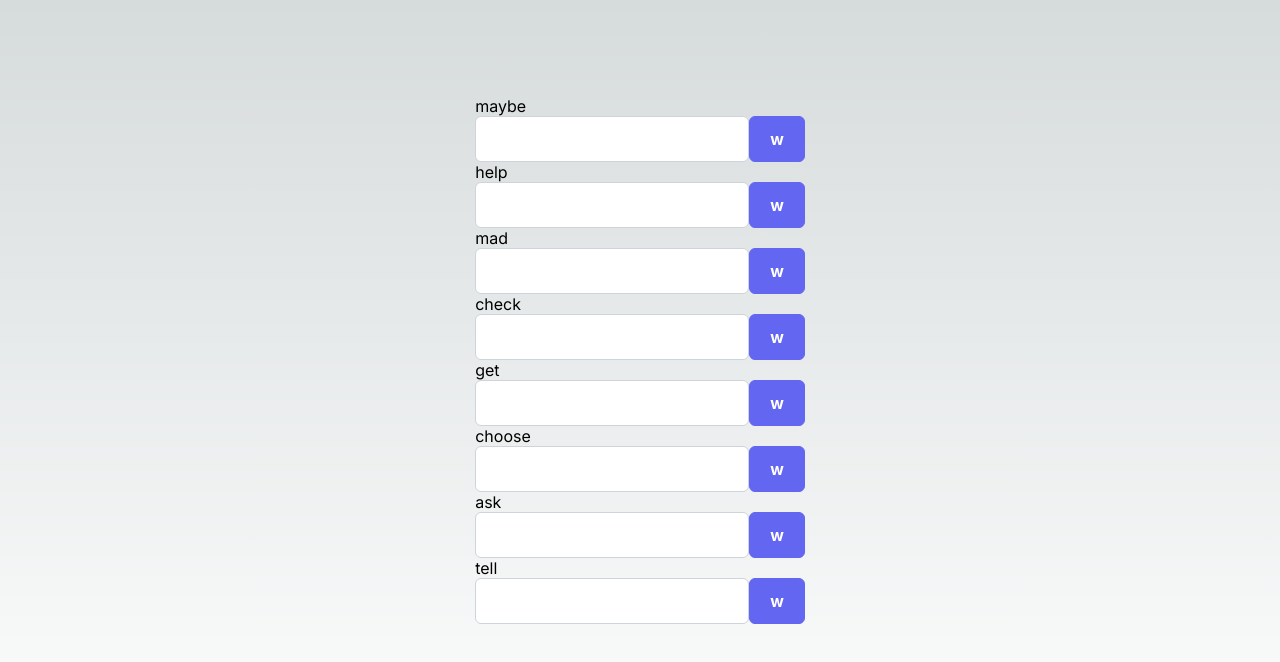
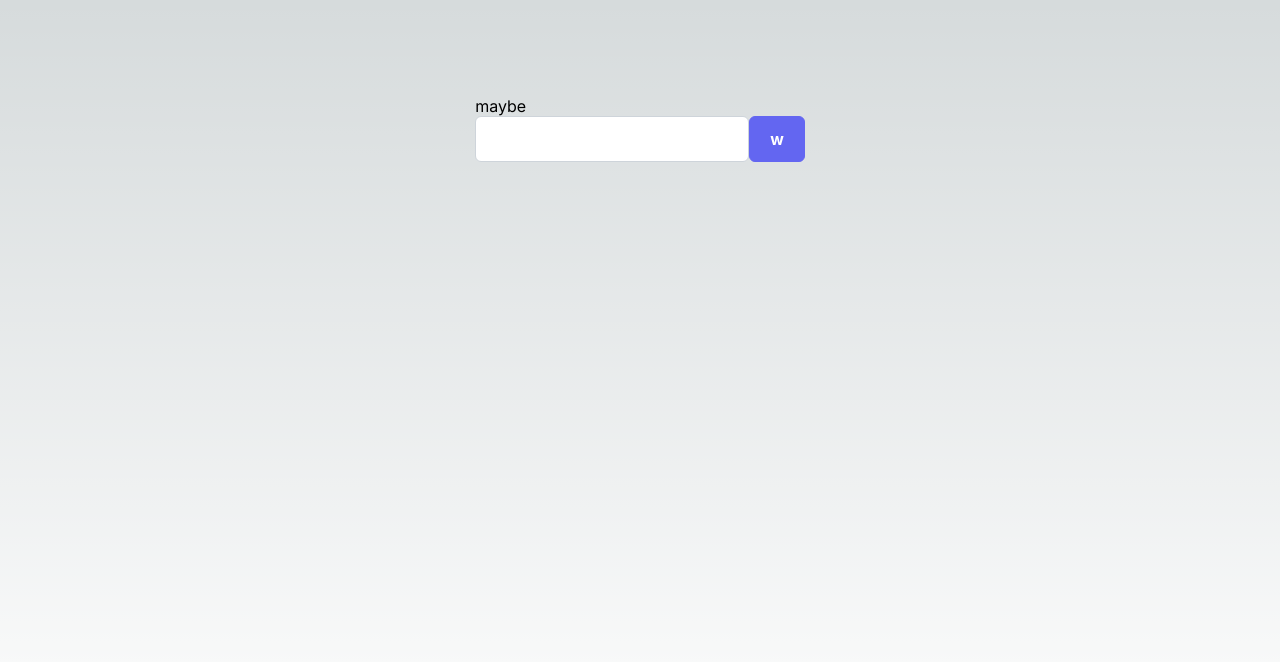
Before and after one commit to ryansnorek/rexy-v2, a Next.js app in the folder main/: page / in a window 1280 px wide. Shown: the top 662 px of the page. Built offline with nearby package versions, Linux system fonts and the light colour scheme.

Commit message:
refactor architecture

```diff
--- a/main/src/app/components/Word/index.tsx
+++ b/main/src/app/components/Word/index.tsx
@@ -1,20 +1,21 @@
 import { Button } from 'primereact/button';
 import { InputText } from 'primereact/inputtext';
+import { ChangeEvent } from "react";
 
 interface WordProps {
   id: string;
   word: string;
-  onChange: ({ target }: any) => void;
-  onClick: (id: string, word: string) => void;
+  onChange: (e: ChangeEvent<HTMLInputElement>) => void;
+  onClick: (id: string) => void;
 }
 
 export default function Word(props: WordProps) {
   const { id, word } = props;
   return (
-    <div className='container'>
+    <div className="container">
       <div>{word}</div>
       <InputText id={id} name={word} onChange={props.onChange} />
-      <Button label="w" onClick={() => props.onClick(id, word)} />
+      <Button label="w" onClick={() => props.onClick(id)} />
     </div>
   );
 }
--- a/main/src/app/components/WordList/index.tsx
+++ /dev/null
@@ -1,26 +0,0 @@
-import Word from "../Word";
-
-interface WordListProps {
-  words: any;
-  onChange: ({ target }: any) => void;
-  onClick: (id: string, word: string) => void;
-}
-
-export default function WordList(props: WordListProps) {
-  const { words, onChange, onClick } = props;
-  return (
-   <div className="container">
-     {Object.entries(words).map(([id, { word }]: any) => {
-      return (
-        <Word
-          key={id}
-          id={id}
-          word={word}
-          onChange={onChange}
-          onClick={onClick}
-        />
-      );
-    })}
-   </div>
-  )
-}
--- a/main/src/app/context/toastNotifications.tsx
+++ b/main/src/app/context/toastContext.tsx
@@ -1,4 +1,4 @@
-import { Toast, ToastMessage } from 'primereact/toast';
+import { Toast } from 'primereact/toast';
 import React, {
   PropsWithChildren,
   createContext,
@@ -8,26 +8,18 @@ import React, {
 
 interface ToastContextProps {
   toast: React.RefObject<Toast>;
-  showToast: (message: ToastMessage) => void;
 }
 
 const ToastContext = createContext<ToastContextProps>({
   toast: { current: null },
-  showToast: () => {},
 });
 
-const useToastContext = () => useContext(ToastContext);
-
-export const useToast = () => useToastContext();
+export const useToastContext = () => useContext(ToastContext);
 
 export function ToastProvider({ children }: PropsWithChildren) {
   const toast = useRef<Toast | null>(null);
-
-  const showToast = (message: ToastMessage) => {
-    toast?.current?.show(message);
-  };
   return (
-    <ToastContext.Provider value={{ toast, showToast }}>
+    <ToastContext.Provider value={{ toast }}>
       <Toast ref={toast} />
       {children}
     </ToastContext.Provider>
--- /dev/null
+++ b/main/src/app/context/userContext.tsx
@@ -0,0 +1,37 @@
+import React, {
+  Dispatch,
+  PropsWithChildren,
+  createContext,
+  useContext,
+  useReducer,
+} from 'react';
+import { userReducer } from '../state/reducers';
+import { UserDispatch, UserState } from '../types/user.type';
+
+interface UserContextProps {
+  state: UserState;
+  dispatch: UserDispatch;
+}
+
+const initialState: UserState = {
+  name: '',
+  currentInputValue: '',
+  points: 0,
+};
+
+const UserContext = createContext<UserContextProps>({
+  state: initialState,
+  dispatch: () => {},
+});
+
+export const useUserContext = () => useContext(UserContext);
+
+export function UserProvider({ children }: PropsWithChildren) {
+  const [state, dispatch] = useReducer(userReducer, initialState);
+
+  return (
+    <UserContext.Provider value={{ state, dispatch }}>
+      {children}
+    </UserContext.Provider>
+  );
+}
--- /dev/null
+++ b/main/src/app/context/wordsContext.tsx
@@ -0,0 +1,35 @@
+import React, {
+  PropsWithChildren,
+  createContext,
+  useContext,
+  useReducer,
+} from 'react';
+import { wordsReducer } from '../state/reducers';
+import { WordData, WordsDispatch, WordsState } from '../types/words.type';
+
+interface WordsContextProps {
+  state: WordsState;
+  dispatch: WordsDispatch;
+}
+
+const initialState: WordsState = {
+  currentWord: {} as WordData,
+  data: {},
+};
+
+const WordsContext = createContext<WordsContextProps>({
+  state: initialState,
+  dispatch: () => {},
+});
+
+export const useWordsContext = () => useContext(WordsContext);
+
+export function WordsProvider({ children }: PropsWithChildren) {
+  const [state, dispatch] = useReducer(wordsReducer, initialState);
+
+  return (
+    <WordsContext.Provider value={{ state, dispatch }}>
+      {children}
+    </WordsContext.Provider>
+  );
+}
--- a/main/src/app/hooks/useToast.ts
+++ b/main/src/app/hooks/useToast.ts
@@ -0,0 +1,11 @@
+import { ToastMessage } from "primereact/toast";
+import { useToastContext } from "../context/toastContext";
+
+export function useToast() {
+  const { toast } = useToastContext();
+
+  const showToast = (message: ToastMessage) => {
+    toast?.current?.show(message);
+  };
+  return { showToast };
+};
--- a/main/src/app/hooks/useWords.ts
+++ b/main/src/app/hooks/useWords.ts
@@ -1,79 +1,11 @@
-import { useReducer } from "react";
-import { wordsReducer } from "../state/reducers";
-import { isWordMatch } from "../utils";
-import { useUser } from "./useUser";
-const words: any = {
-  1: {
-    id: 1,
-    word: 'maybe',
-    synonyms: ['perhaps', 'possibility', 'conceivably', 'happen'],
-    points: 1,
-  },
-  2: {
-    id: 2,
-    word: 'help',
-    synonyms: ['assist', 'aid', 'help out', 'succor'],
-    points: 3,
-  },
-  3: {
-    id: 3,
-    word: 'mad',
-    synonyms: ['perhaps', 'possibility', 'conceivably', 'happen'],
-    points: 1,
-  },
-  4: {
-    id: 4,
-    word: 'check',
-    synonyms: ['perhaps', 'possibility', 'conceivably', 'happen'],
-    points: 1,
-  },
-  5: {
-    id: 5,
-    word: 'get',
-    synonyms: ['perhaps', 'possibility', 'conceivably', 'happen'],
-    points: 1,
-  },
-  6: {
-    id: 6,
-    word: 'choose',
-    synonyms: ['perhaps', 'possibility', 'conceivably', 'happen'],
-    points: 1,
-  },
-  7: {
-    id: 7,
-    word: 'ask',
-    synonyms: ['perhaps', 'possibility', 'conceivably', 'happen'],
-    points: 1,
-  },
-  8: {
-    id: 8,
-    word: 'tell',
-    synonyms: ['perhaps', 'possibility', 'conceivably', 'happen'],
-    points: 1,
-  },
-};
+import { useWordsContext } from '../context/wordsContext';
 
 export function useWords() {
-  const [inputWords, dispatch] = useReducer(wordsReducer, {});
-  const { addPoints } = useUser();
-
-  const changeWordInput = (payload: any) => {
-    dispatch({ type: 'onChangeInput', payload });
-  };
-
-  const checkWordMatch = (id: string, input: string) => {
-    if (!id || !inputWords[id]) return;
-    const inputValue = inputWords[id][input];
-    if (isWordMatch(words[id], inputValue)) {
-      const { points } = words[id];
-      addPoints(points);
-    }
-  }
+  const { state, dispatch } = useWordsContext();
+  console.log('words: ', state);
 
   return {
-    words,
-    inputWords,
-    changeWordInput,
-    checkWordMatch,
+    wordsState: state,
+    wordsDispatch: dispatch,
   };
 }
--- a/main/src/app/page.tsx
+++ b/main/src/app/page.tsx
@@ -3,13 +3,19 @@ import styles from './page.module.css';
 import 'primereact/resources/themes/lara-light-indigo/theme.css';
 import 'primereact/resources/primereact.min.css';
 import Landing from './pages/Landing';
-import { ToastProvider } from './context/toastNotifications';
+import { ToastProvider } from './context/toastContext';
+import { UserProvider } from './context/userContext';
+import { WordsProvider } from './context/wordsContext';
 
 export default function Home() {
   return (
     <main className={styles.main}>
       <ToastProvider>
-        <Landing />
+        <UserProvider>
+          <WordsProvider>
+            <Landing />
+          </WordsProvider>
+        </UserProvider>
       </ToastProvider>
     </main>
   );
--- a/main/src/app/pages/Landing/index.tsx
+++ b/main/src/app/pages/Landing/index.tsx
@@ -1,19 +1,89 @@
-import WordList from '@/app/components/WordList';
+import Word from '@/app/components/Word';
+import { useUser } from '@/app/hooks/useUser';
 import { useWords } from '@/app/hooks/useWords';
+import { wordsActions } from '@/app/state/words/actions';
+import { isEmpty, validateWordMatch } from '@/app/utils';
+import { useEffect, ChangeEvent } from 'react';
+const initialWords: any = {
+  1: {
+    id: 1,
+    word: 'maybe',
+    synonyms: ['perhaps', 'possibility', 'conceivably', 'happen'],
+    points: 1,
+  },
+  2: {
+    id: 2,
+    word: 'help',
+    synonyms: ['assist', 'aid', 'help out', 'succor'],
+    points: 3,
+  },
+  3: {
+    id: 3,
+    word: 'mad',
+    synonyms: ['perhaps', 'possibility', 'conceivably', 'happen'],
+    points: 1,
+  },
+  4: {
+    id: 4,
+    word: 'check',
+    synonyms: ['perhaps', 'possibility', 'conceivably', 'happen'],
+    points: 1,
+  },
+  5: {
+    id: 5,
+    word: 'get',
+    synonyms: ['perhaps', 'possibility', 'conceivably', 'happen'],
+    points: 1,
+  },
+  6: {
+    id: 6,
+    word: 'choose',
+    synonyms: ['perhaps', 'possibility', 'conceivably', 'happen'],
+    points: 1,
+  },
+  7: {
+    id: 7,
+    word: 'ask',
+    synonyms: ['perhaps', 'possibility', 'conceivably', 'happen'],
+    points: 1,
+  },
+  8: {
+    id: 8,
+    word: 'tell',
+    synonyms: ['perhaps', 'possibility', 'conceivably', 'happen'],
+    points: 1,
+  },
+};
+export default function Landing() {
+  const { userState, changeInputValue, addPoints } = useUser();
+  const { wordsState, wordsDispatch } = useWords();
 
-export default function Landing() {
-  const { words, changeWordInput, checkWordMatch } = useWords();
-
-  const onChangeInput = ({ target: payload }: any) => {
-    changeWordInput(payload);
+  const onChange = function changeInputWord(e: ChangeEvent<HTMLInputElement>) {
+    changeInputValue(e.target.value);
   };
 
-  const handleClick = (id: string, input: string) => {
-    checkWordMatch(id, input);
+  const onClick = function handleClickWord(id: string) {
+    const wordObj = wordsState.data[id];
+    const input = userState.currentInputValue;
+    const isMatch = validateWordMatch(wordObj, input);
+    if (isMatch) addPoints(wordObj.points);
   };
+
+  useEffect(() => {
+    wordsDispatch(wordsActions.setWords(initialWords));
+  }, [wordsDispatch]);
+
+  if (isEmpty(wordsState.data)) {
+    return <div></div>;
+  }
   return (
     <div className="container">
-      <WordList words={words} onChange={onChangeInput} onClick={handleClick} />
+      <Word
+        id={'1'}
+        word={wordsState.data[1].word}
+        onChange={onChange}
+        onClick={onClick}
+      />
     </div>
   );
 }
```
Also changed, not shown: main/src/app/hooks/useUser.ts (+15 -11 lines).
